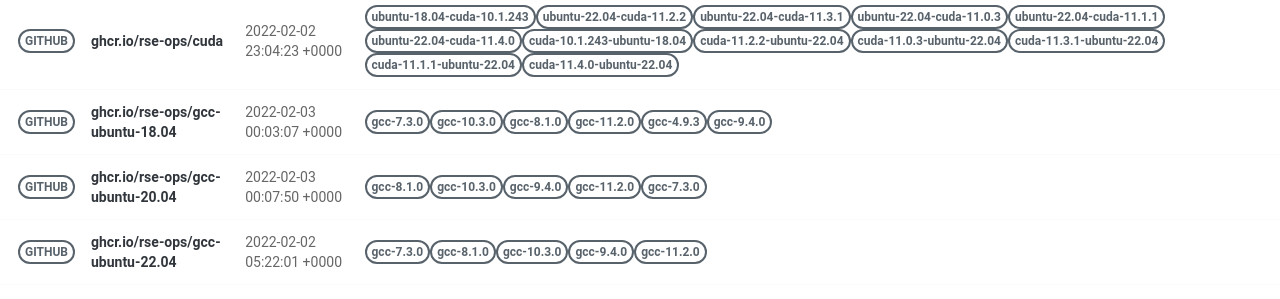
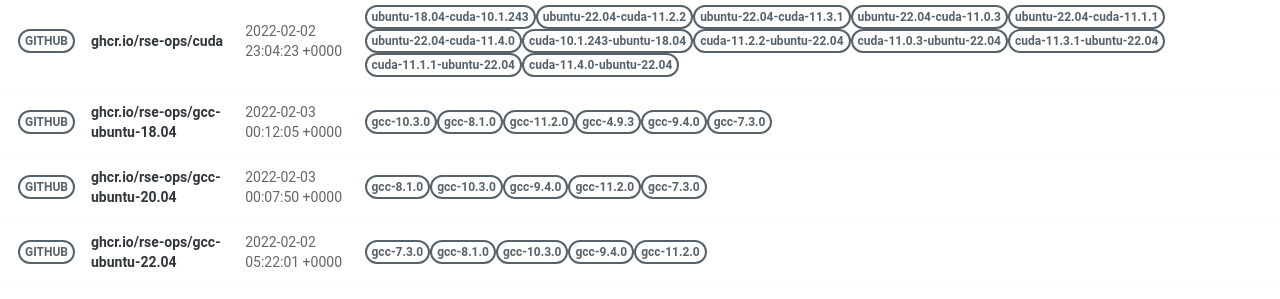
Before and after one commit to rse-ops/docker-images, a Jekyll site: the page built from pages/index.md, in a window 1280 px wide. Shown: the part 502-801 px from the top of the page. Built offline with Jekyll 4.4.1, drawn with Linux system fonts in a browser that asks for light colours; nearby versions of some CDN libraries.

Commit message:
Automated push to update library 2022-02-03

```diff
--- a/_library/ghcr.io-rse-ops-gcc-ubuntu-18.04.md
+++ b/_library/ghcr.io-rse-ops-gcc-ubuntu-18.04.md
@@ -1,14 +1,11 @@
 ---
 layout: container
 name: ghcr.io/rse-ops/gcc-ubuntu-18.04
-updated_at: 2022-02-03 00:03:07.371057
+updated_at: 2022-02-03 00:12:05.765950
 
 
 container_url: https://github.com/orgs/rse-ops/packages/container/package/gcc-ubuntu-18.04
 versions:
- - tag: gcc-7.3.0
-   dockerfile: https://github.com/rse-ops/docker-images/blob/main/ubuntu/gcc/Dockerfile
-   manifest: https://crane.ggcr.dev/manifest/ghcr.io/rse-ops/gcc-ubuntu-18.04:gcc-7.3.0
  - tag: gcc-10.3.0
    dockerfile: https://github.com/rse-ops/docker-images/blob/main/ubuntu/gcc/Dockerfile
    manifest: https://crane.ggcr.dev/manifest/ghcr.io/rse-ops/gcc-ubuntu-18.04:gcc-10.3.0
```
Also changed, not shown: other parts of _library/ghcr.io-rse-ops-gcc-ubuntu-18.04.md (+3 -0 lines).
